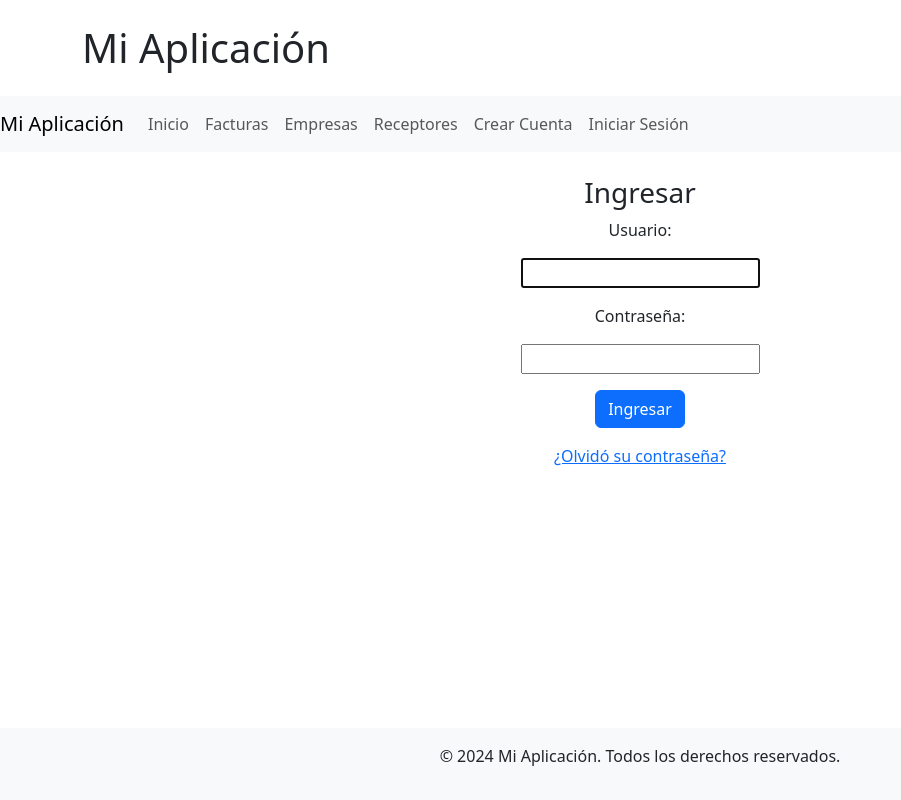
After one commit to DarkYusu/5, a Django app: page /accounts/login/ in a window 1280 px wide. The commit adds this page. Shown: the whole page, without its empty margins (0-901 px from the left). Run offline with Django 3.2, Linux system fonts and the light colour scheme; some libraries are stand-ins or nearby versions.

Commit message:
ajustando_links

```diff
--- a/facturas_proyecto/facturas_aplicacion/templates/navbar.html
+++ b/facturas_proyecto/facturas_aplicacion/templates/navbar.html
@@ -1,14 +1,36 @@
 <nav class="navbar navbar-expand-lg navbar-light bg-light">
-    <a class="navbar-brand" href="#">Mi Aplicación</a>
+    <a class="navbar-brand" href="/">Mi Aplicación</a>
     <button class="navbar-toggler" type="button" data-toggle="collapse" data-target="#navbarNav" aria-controls="navbarNav" aria-expanded="false" aria-label="Toggle navigation">
         <span class="navbar-toggler-icon"></span>
     </button>
     <div class="collapse navbar-collapse" id="navbarNav">
         <ul class="navbar-nav">
             <li class="nav-item active">
-                <a class="nav-link" href="/">Inicio <span class="sr-only">(current)</span></a>
+                <a class="nav-link" href="/">Inicio</a>
             </li>
-
+            <li class="nav-item active">
+                <a class="nav-link" href="{% url 'bills' %}">Facturas</a>
+            </li>
+            <li class="nav-item active">
+                <a class="nav-link" href="{% url 'companies' %}">Empresas</a>
+            </li>
+            <li class="nav-item active">
+                <a class="nav-link" href="{% url 'receivers' %}">Receptores</a>
+            </li>
+            {% if user.is_authenticated %}
+                        <!-- Mostrar solo cuando el usuario está logueado -->
+                        <li class="nav-item">
+                            <a class="nav-link" href="{% url 'logout' %}">Cerrar Sesión</a>
+                        </li>
+                        {% else %}
+                        <!-- Mostrar solo cuando el usuario no está logueado -->
+                        <li class="nav-item">
+                            <a class="nav-link" href="{% url 'signup' %}">Crear Cuenta</a>
+                        </li>
+                        <li class="nav-item">
+                            <a class="nav-link" href="{% url 'login' %}">Iniciar Sesión</a>
+                        </li>
+                        {% endif %}
         </ul>
     </div>
 </nav>
--- /dev/null
+++ b/facturas_proyecto/facturas_aplicacion/templates/registration/logged_out.html
@@ -0,0 +1,6 @@
+{% extends 'base.html' %}
+{% block content %}
+<p>¡Sesión finalizada!</p>
+
+<a href="{% url 'login'%}">Haga clic aquí para iniciar sesión nuevamente.</a>
+{% endblock %}
--- /dev/null
+++ b/facturas_proyecto/facturas_aplicacion/templates/registration/login.html
@@ -0,0 +1,40 @@
+{% extends 'base.html' %}
+{% block template %}
+{% load static %}
+
+  {% if next %}
+    {% if user.is_authenticated %}
+      <p class="text-center">Su cuenta no tiene acceso a esta página. Para continuar,
+      inicie sesión con una cuenta que tenga acceso.</p>
+    {% else %}
+    <div class="text-center">
+            <p>Por favor inicie sesión para ver esta página.</p>
+    </div>
+    {% endif %}
+  {% endif %}
+
+  <h3 class="text-center">Ingresar</h3>
+
+  <form method="post" action="{% url 'login' %}" class="text-center">
+    {% csrf_token %}
+      <div class="mb-3 text-center">
+        <div class="mb-3 text-center">Usuario:</div>
+        <div>
+          {{ form.username }}
+        </div>
+      </div>
+      <div class="mb-3 text-center">
+        <div class="mb-3 text-center">Contraseña:</div>
+        <div>
+          {{ form.password }}
+        </div>
+      </div>
+    <button type="submit" class="btn btn-primary mb-3">Ingresar</button>
+    <div><a href="{% url 'password_reset' %}">¿Olvidó su contraseña?</a></div>
+  </form>
+  {% if form.errors %}
+  <h1 class="text-center m-3">Su nombre de usuario y contraseña no coinciden.<br> Inténtalo de nuevo.</h1>
+  {% endif %}
+
+
+{% endblock %}
--- a/facturas_proyecto/facturas_proyecto/settings.py
+++ b/facturas_proyecto/facturas_proyecto/settings.py
@@ -104,7 +104,7 @@ AUTH_PASSWORD_VALIDATORS = [
 # Internationalization
 # https://docs.djangoproject.com/en/3.2/topics/i18n/
 
-LANGUAGE_CODE = 'en-us'
+LANGUAGE_CODE = 'es'
 
 TIME_ZONE = 'UTC'
 
--- a/facturas_proyecto/facturas_proyecto/urls.py
+++ b/facturas_proyecto/facturas_proyecto/urls.py
@@ -14,10 +14,15 @@ Including another URLconf
     2. Add a URL to urlpatterns:  path('blog/', include('blog.urls'))
 """
 from django.contrib import admin
-from django.urls import path
-from facturas_aplicacion.views import index
+from django.urls import path, include
+from facturas_aplicacion.views import index,empresas,receptores,facturas,SignupView
 
 urlpatterns = [
     path('admin/', admin.site.urls),
+    path('accounts/', include('django.contrib.auth.urls')),
+    path('signup/', SignupView.as_view(), name='signup'),
     path('', index, name='index'),
+    path('bills/',facturas, name='bills'),
+    path('receivers/',receptores, name='receivers'),
+    path('companies/',empresas, name='companies'),
 ]
```
Also changed, not shown: facturas_proyecto/facturas_aplicacion/templates/index.html (+3 -73 lines), facturas_proyecto/facturas_aplicacion/templates/lista_empresas.html (added, +30 -0 lines), facturas_proyecto/facturas_aplicacion/templates/lista_facturas.html (added, +33 -0 lines), facturas_proyecto/facturas_aplicacion/templates/lista_receptores.html (added, +29 -0 lines), facturas_proyecto/facturas_aplicacion/templates/signup.html (added, +14 -0 lines), facturas_proyecto/facturas_aplicacion/views.py (+27 -4 lines), facturas_proyecto/db.sqlite3, facturas_proyecto/facturas_aplicacion/forms.py (line endings or trailing spaces).
